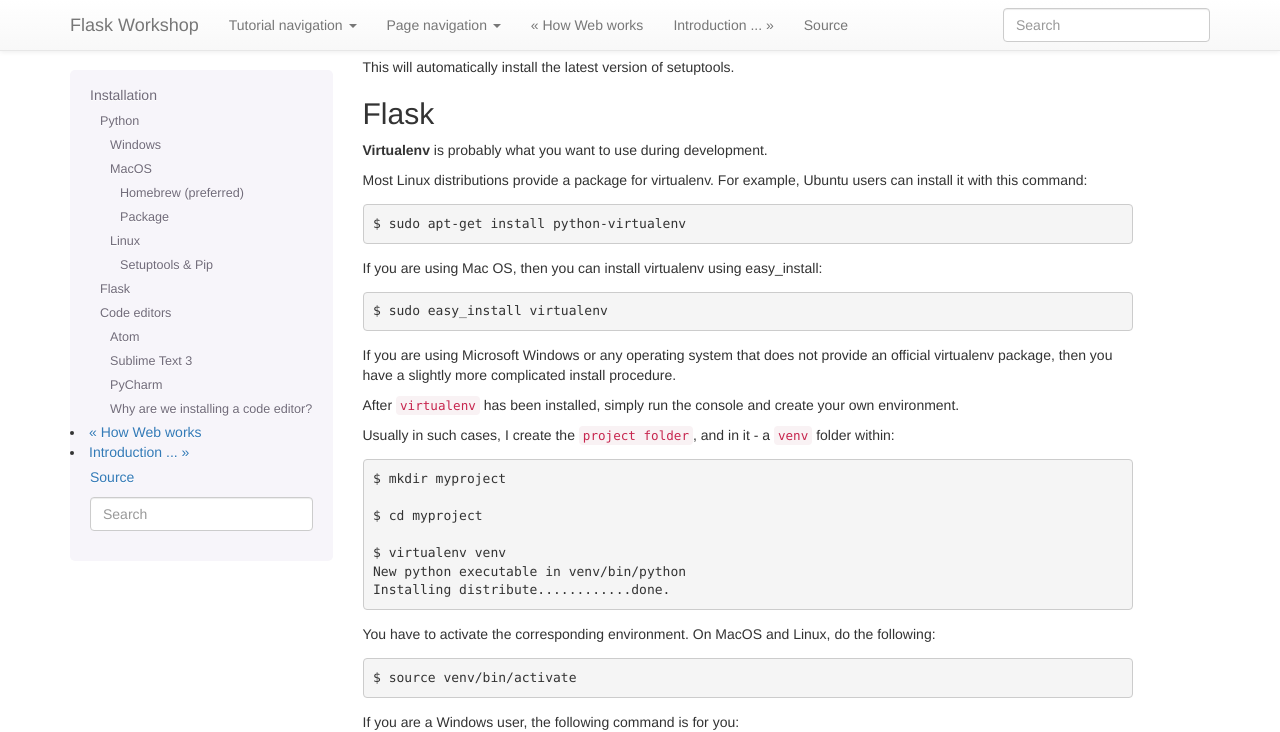
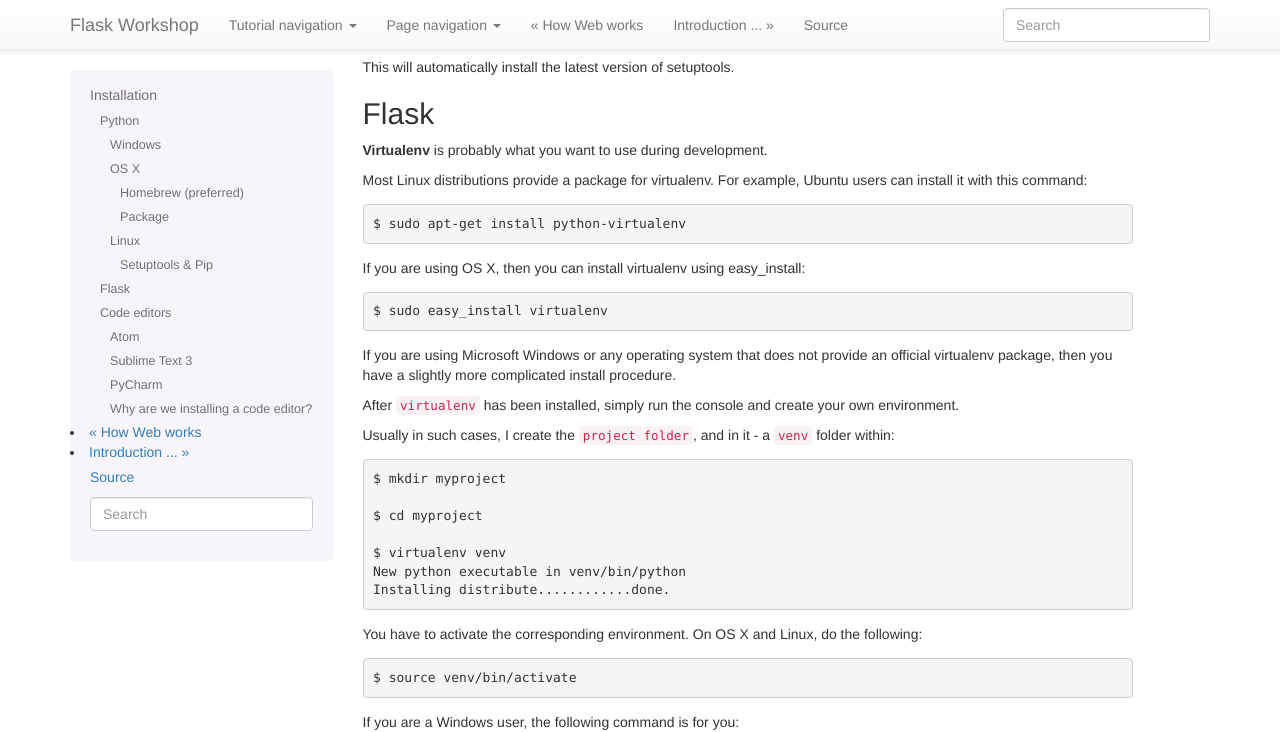
Before and after one commit to cutwater/FlaskWorkshop, a Sphinx documentation site: the page built from docs/installation.rst, in a window 1280 px wide and 1400 px high, scrolled down 1604 px. Shown: the top 732 px of the window. Built offline with Sphinx 7.4.7, drawn with Linux system fonts in a browser that asks for light colours; some of the changed text lies outside the part shown.

```diff
--- a/docs/git-intro.rst
+++ b/docs/git-intro.rst
@@ -34,7 +34,7 @@ and follow the steps.
 Other than that, the defaults are fine. Checkout Windows-style, commit Unix-style
 line endings is good.
 
-MacOS
+OS X
 -----
 
 You may download from the official web-site `<https://git-scm.com/>`_
--- a/docs/installation.rst
+++ b/docs/installation.rst
@@ -49,7 +49,7 @@ conflicts.
 
 .. _install-macos:
 
-MacOS
+OS X
 -----
 
 Homebrew (preferred)
@@ -71,7 +71,7 @@ This will take a minute or more.
 Package
 ^^^^^^^
 
-You need to download Python for MacOS from the official Website
+You need to download Python for OS X from the official Website
 `python-3.5.1-macosx10.6.pkg <https://www.python.org/ftp/python/3.5.1/python-3.5.1-macosx10.6.pkg>`_
 
 After that double-click to open it and than double-click
@@ -135,7 +135,7 @@ Ubuntu users can install it with this command::
 
     $ sudo apt-get install python-virtualenv
 
-If you are using Mac OS, then you can install virtualenv using easy_install::
+If you are using OS X, then you can install virtualenv using easy_install::
 
     $ sudo easy_install virtualenv
 
@@ -157,7 +157,7 @@ folder within::
     New python executable in venv/bin/python
     Installing distribute............done.
 
-You have to activate the corresponding environment. On MacOS and Linux, do
+You have to activate the corresponding environment. On OS X and Linux, do
 the following::
 
     $ source venv/bin/activate
@@ -211,7 +211,7 @@ You may download from the official web-site `Atom <https://atom.io/>`_
 Sublime Text 3
 --------------
 
-**Sublime Text** is a cross-platform code editor for Mac, Windows, and Linux.
+**Sublime Text** is a cross-platform code editor for OS X, Windows, and Linux.
 
 It comes with all the features you would expect from a powerful code editor and
 then some more.
--- a/docs/python-intro.rst
+++ b/docs/python-intro.rst
@@ -19,7 +19,7 @@ computer. You should already know how to do that -- you learned it in the
 Once you're ready, follow the instructions below.
 
 We want to open up a Python console, so type in ``python`` on Windows or
-``python3`` on Mac OS/Linux and hit ``enter``::
+``python3`` on OS X/Linux and hit ``enter``::
 
     $ python3
     Python 3.4.3 (...)
```
Also changed, not shown: other parts of docs/python-intro.rst (+3 -1 lines), docs/cli-intro.rst (+8 -8 lines).
